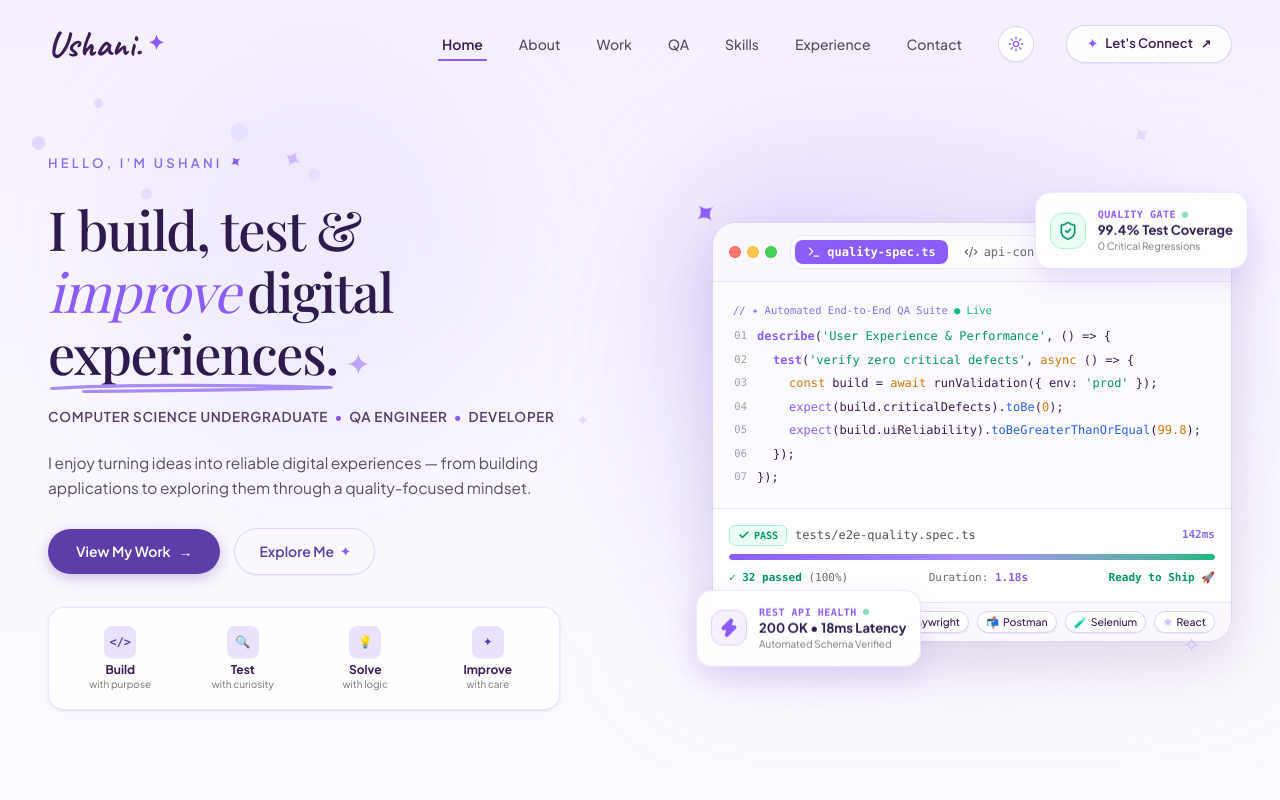
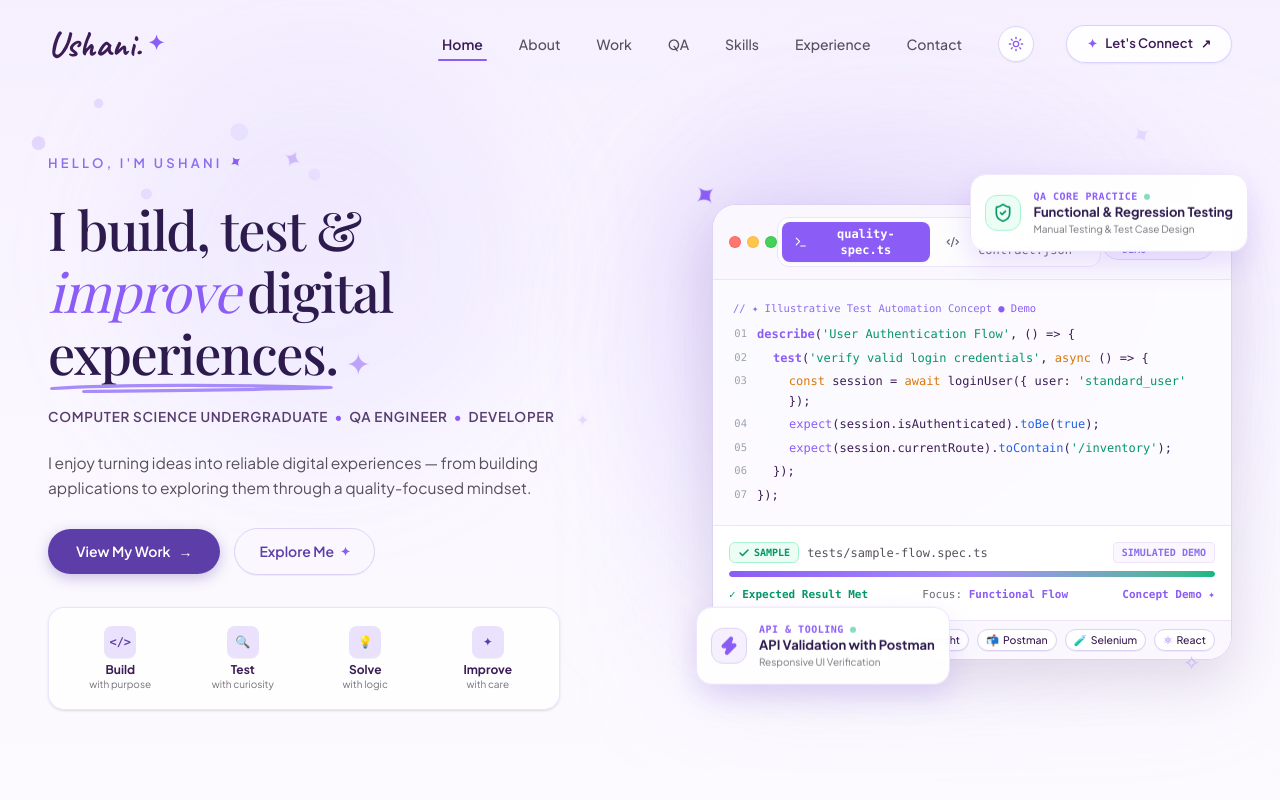
Before and after one commit to code-oshi123/Ushani_Protfolio, a React (Vite) app: page / in a window 1280 px wide. Shown: the top 800 px of the page. Built offline with nearby package versions, Linux system fonts and the light colour scheme; a web font is replaced by a local one.

Commit message:
corrections and cv uploaded

```diff
--- a/src/components/About.jsx
+++ b/src/components/About.jsx
@@ -7,7 +7,7 @@ export default function About() {
     { name: "Problem Solver", icon: "🧠", hint: "Root cause analysis & debugging" },
     { name: "Detail Oriented", icon: "👁️", hint: "Catching pixel & edge discrepancies" },
     { name: "Quick Learner", icon: "⚡", hint: "Rapid adaptation to frameworks & tools" },
-    { name: "Quality Focused", icon: "🎯", hint: "Dedicated to zero-defect standards" },
+    { name: "Quality Focused", icon: "🎯", hint: "Dedicated to thorough verification & defect prevention" },
     { name: "Team Player", icon: "🤝", hint: "Agile & cross-functional collaboration" },
     { name: "Always Curious", icon: "🔍", hint: "Exploring deep system behaviors" }
   ];
--- a/src/components/Experience.jsx
+++ b/src/components/Experience.jsx
@@ -131,16 +131,12 @@ export default function Experience() {
     {
       name: "K.M. Shani Alwis",
       role: "Lecturer",
-      institution: "APIIT Sri Lanka",
-      phone: "0771036300",
-      email: "shani@apiit.lk"
+      institution: "APIIT Sri Lanka"
     },
     {
       name: "Tharaka Dulaj",
       role: "Lecturer",
-      institution: "APIIT Sri Lanka",
-      phone: "0705954188",
-      email: "tharaka@apiit.lk"
+      institution: "APIIT Sri Lanka"
     }
   ];
 
@@ -295,8 +291,8 @@ export default function Experience() {
               Academic &amp; Professional References
             </h3>
           </div>
-          <span className="text-xs font-semibold text-[#8B6EED] dark:text-[#C4B5FD] uppercase tracking-wider">
-            APIIT Sri Lanka Faculty
+          <span className="text-xs font-semibold text-[#8B6EED] dark:text-[#C4B5FD] tracking-wider">
+            Academic references available upon request
           </span>
         </div>
 
@@ -315,13 +311,9 @@ export default function Experience() {
                 </p>
               </div>
 
-              <div className="flex flex-wrap items-center gap-3 pt-2 text-[11px] text-[#2D2633]/80 dark:text-[#C5B9D3] border-t border-[#ECE4FA] dark:border-[#2D2140]">
-                <span className="flex items-center gap-1">
-                  📞 {ref.phone}
-                </span>
-                <span className="flex items-center gap-1">
-                  ✉️ <a href={`mailto:${ref.email}`} className="text-[#5D3EA8] dark:text-[#A78BFA] hover:underline font-semibold">{ref.email}</a>
-                </span>
+              <div className="pt-2 text-[11.5px] text-[#8B6EED] dark:text-[#C4B5FD] font-medium border-t border-[#ECE4FA] dark:border-[#2D2140] flex items-center gap-1.5">
+                <span>✦</span>
+                <span>Contact details available upon request</span>
               </div>
             </div>
           ))}
--- a/src/components/Hero.jsx
+++ b/src/components/Hero.jsx
@@ -1,6 +1,6 @@
 import React, { useState } from 'react';
 import { motion } from 'framer-motion';
-import { Terminal, CheckCircle2, ShieldCheck, Code2, Zap, Play, Check } from 'lucide-react';
+import { Terminal, ShieldCheck, Code2, Zap, Check } from 'lucide-react';
 
 export default function Hero() {
   const [activeTab, setActiveTab] = useState('test');
@@ -254,7 +254,7 @@ export default function Hero() {
               ✧
             </motion.div>
 
-            {/* SATELLITE BADGE 1: Top Right - Quality Gate Passed */}
+            {/* SATELLITE BADGE 1: Top Right - QA Core Practice */}
             <motion.div
               className="absolute -top-5 sm:-top-6 -right-2 sm:-right-4 z-30 bg-white/95 dark:bg-[#1D1629]/95 backdrop-blur-xl border border-[#EDE4FA] dark:border-[#34244D] shadow-[0_12px_28px_rgba(139,92,246,0.18)] dark:shadow-[0_12px_28px_rgba(0,0,0,0.6)] rounded-2xl p-2.5 sm:p-3.5 flex items-center gap-2.5 sm:gap-3 select-none"
               animate={{ y: [0, -7, 0] }}
@@ -266,15 +266,15 @@ export default function Hero() {
               <div>
                 <div className="flex items-center gap-1.5">
                   <span className="text-[9.5px] sm:text-[10px] font-mono font-bold tracking-wider uppercase text-[#8B5CF6] dark:text-[#A78BFA]">
-                    QUALITY GATE
+                    QA CORE PRACTICE
                   </span>
                   <span className="w-1.5 h-1.5 rounded-full bg-[#10B981] animate-pulse" />
                 </div>
                 <div className="text-xs sm:text-[13px] font-bold text-[#2D1B4E] dark:text-[#F5EFFB]">
-                  99.4% Test Coverage
+                  Functional &amp; Regression Testing
                 </div>
                 <div className="text-[9.5px] sm:text-[10px] text-[#2D2633]/65 dark:text-[#C5B9D3]">
-                  0 Critical Regressions
+                  Manual Testing &amp; Test Case Design
                 </div>
               </div>
             </motion.div>
@@ -320,10 +320,10 @@ export default function Hero() {
                   </button>
                 </div>
 
-                {/* Right Status Badge */}
-                <div className="hidden sm:flex items-center gap-1 text-[10.5px] font-mono text-[#059669] dark:text-[#34D399] bg-[#ECFDF5] dark:bg-[#064E3B]/30 px-2 py-0.5 rounded-full border border-[#A7F3D0] dark:border-[#059669]/40 font-semibold">
-                  <Check className="w-3 h-3 stroke-[3]" />
-                  <span>PASSING</span>
+                {/* Simulated Demo Badge */}
+                <div className="flex items-center gap-1 text-[10px] font-mono text-[#8B6EED] dark:text-[#C4B5FD] bg-[#F5EFFE] dark:bg-[#261D35] px-2.5 py-0.5 rounded-full border border-[#DDD3F5] dark:border-[#3D2C54] font-semibold">
+                  <span className="w-1.5 h-1.5 rounded-full bg-[#8B5CF6] dark:bg-[#A78BFA] animate-pulse" />
+                  <span>SIMULATED DEMO</span>
                 </div>
               </div>
 
@@ -332,15 +332,15 @@ export default function Hero() {
                 {activeTab === 'test' ? (
                   <div className="space-y-1 text-[#3B1C54] dark:text-[#F5EFFB] min-w-[280px]">
                     <div className="text-[#8B6EED] dark:text-[#C4B5FD] text-[10.5px] pb-1 select-none flex items-center gap-1.5">
-                      <span>// ✦ Automated End-to-End QA Suite</span>
-                      <span className="text-[#10B981]">● Live</span>
+                      <span>// ✦ Illustrative Test Automation Concept</span>
+                      <span className="text-[#8B5CF6] dark:text-[#A78BFA]">● Demo</span>
                     </div>
 
                     <div className="flex">
                       <span className="w-5 sm:w-6 text-[#9CA3AF] dark:text-[#6B5B82] select-none text-right pr-2.5 text-[10.5px]">01</span>
                       <p>
                         <span className="text-[#8B5CF6] dark:text-[#A78BFA] font-bold">describe</span>
-                        (<span className="text-[#059669] dark:text-[#34D399]">'User Experience &amp; Performance'</span>, () =&gt; &#123;
+                        (<span className="text-[#059669] dark:text-[#34D399]">'User Authentication Flow'</span>, () =&gt; &#123;
                       </p>
                     </div>
 
@@ -348,28 +348,28 @@ export default function Hero() {
                       <span className="w-5 sm:w-6 text-[#9CA3AF] dark:text-[#6B5B82] select-none text-right pr-2.5 text-[10.5px]">02</span>
                       <p className="pl-3 sm:pl-4">
                         <span className="text-[#8B5CF6] dark:text-[#A78BFA] font-bold">test</span>
-                        (<span className="text-[#059669] dark:text-[#34D399]">'verify zero critical defects'</span>, <span className="text-[#D97706] dark:text-[#FBBF24]">async</span> () =&gt; &#123;
+                        (<span className="text-[#059669] dark:text-[#34D399]">'verify valid login credentials'</span>, <span className="text-[#D97706] dark:text-[#FBBF24]">async</span> () =&gt; &#123;
                       </p>
                     </div>
 
                     <div className="flex">
                       <span className="w-5 sm:w-6 text-[#9CA3AF] dark:text-[#6B5B82] select-none text-right pr-2.5 text-[10.5px]">03</span>
                       <p className="pl-6 sm:pl-8">
-                        <span className="text-[#D97706] dark:text-[#FBBF24]">const</span> build = <span className="text-[#D97706] dark:text-[#FBBF24]">await</span> runValidation(&#123; env: <span className="text-[#059669] dark:text-[#34D399]">'prod'</span> &#125;);
+                        <span className="text-[#D97706] dark:text-[#FBBF24]">const</span> session = <span className="text-[#D97706] dark:text-[#FBBF24]">await</span> loginUser(&#123; user: <span className="text-[#059669] dark:text-[#34D399]">'standard_user'</span> &#125;);
                       </p>
                     </div>
 
                     <div className="flex">
                       <span className="w-5 sm:w-6 text-[#9CA3AF] dark:text-[#6B5B82] select-none text-right pr-2.5 text-[10.5px]">04</span>
                       <p className="pl-6 sm:pl-8">
-                        <span className="text-[#8B5CF6] dark:text-[#A78BFA]">expect</span>(build.criticalDefects).<span className="text-[#2563EB] dark:text-[#60A5FA]">toBe</span>(<span className="text-[#D97706] dark:text-[#FBBF24]">0</span>);
+                        <span className="text-[#8B5CF6] dark:text-[#A78BFA]">expect</span>(session.isAuthenticated).<span className="text-[#2563EB] dark:text-[#60A5FA]">toBe</span>(<span className="text-[#2563EB] dark:text-[#60A5FA]">true</span>);
                       </p>
                     </div>
 
                     <div className="flex">
                       <span className="w-5 sm:w-6 text-[#9CA3AF] dark:text-[#6B5B82] select-none text-right pr-2.5 text-[10.5px]">05</span>
                       <p className="pl-6 sm:pl-8">
-                        <span className="text-[#8B5CF6] dark:text-[#A78BFA]">expect</span>(build.uiReliability).<span className="text-[#2563EB] dark:text-[#60A5FA]">toBeGreaterThanOrEqual</span>(<span className="text-[#D97706] dark:text-[#FBBF24]">99.8</span>);
+                        <span className="text-[#8B5CF6] dark:text-[#A78BFA]">expect</span>(session.currentRoute).<span className="text-[#2563EB] dark:text-[#60A5FA]">toContain</span>(<span className="text-[#059669] dark:text-[#34D399]">'/inventory'</span>);
                       </p>
                     </div>
 
@@ -386,24 +386,24 @@ export default function Hero() {
                 ) : (
                   <div className="space-y-1 text-[#3B1C54] dark:text-[#F5EFFB] min-w-[280px]">
                     <div className="text-[#8B6EED] dark:text-[#C4B5FD] text-[10.5px] pb-1 select-none flex items-center gap-1.5">
-                      <span>// ✦ REST API Contract &amp; Schema Validation</span>
-                      <span className="text-[#10B981]">● 200 OK</span>
+                      <span>// ✦ Illustrative API Verification Schema</span>
+                      <span className="text-[#8B5CF6] dark:text-[#A78BFA]">● Demo</span>
                     </div>
                     <div className="text-[#6B7280] dark:text-[#A78BFA]">&#123;</div>
                     <div className="pl-3 sm:pl-4">
-                      <span className="text-[#8B5CF6] dark:text-[#C4B5FD]">"service"</span>: <span className="text-[#059669] dark:text-[#34D399]">"quality-core-api"</span>,
+                      <span className="text-[#8B5CF6] dark:text-[#C4B5FD]">"service"</span>: <span className="text-[#059669] dark:text-[#34D399]">"inventory-api"</span>,
                     </div>
                     <div className="pl-3 sm:pl-4">
-                      <span className="text-[#8B5CF6] dark:text-[#C4B5FD]">"status"</span>: <span className="text-[#D97706] dark:text-[#FBBF24]">200</span>,
+                      <span className="text-[#8B5CF6] dark:text-[#C4B5FD]">"method"</span>: <span className="text-[#059669] dark:text-[#34D399]">"GET"</span>,
                     </div>
                     <div className="pl-3 sm:pl-4">
-                      <span className="text-[#8B5CF6] dark:text-[#C4B5FD]">"responseTime"</span>: <span className="text-[#059669] dark:text-[#34D399]">"18ms"</span>,
+                      <span className="text-[#8B5CF6] dark:text-[#C4B5FD]">"expectedStatus"</span>: <span className="text-[#D97706] dark:text-[#FBBF24]">200</span>,
                     </div>
                     <div className="pl-3 sm:pl-4">
-                      <span className="text-[#8B5CF6] dark:text-[#C4B5FD]">"automatedTestsPassed"</span>: <span className="text-[#D97706] dark:text-[#FBBF24]">32</span>,
+                      <span className="text-[#8B5CF6] dark:text-[#C4B5FD]">"validationTool"</span>: <span className="text-[#059669] dark:text-[#34D399]">"Postman"</span>,
                     </div>
                     <div className="pl-3 sm:pl-4">
-                      <span className="text-[#8B5CF6] dark:text-[#C4B5FD]">"readyToDeploy"</span>: <span className="text-[#2563EB] dark:text-[#60A5FA]">true</span>
+                      <span className="text-[#8B5CF6] dark:text-[#C4B5FD]">"focus"</span>: <span className="text-[#059669] dark:text-[#34D399]">"Schema &amp; Payload Structure"</span>
                     </div>
                     <div className="text-[#6B7280] dark:text-[#A78BFA]">&#125;</div>
                   </div>
@@ -416,14 +416,14 @@ export default function Hero() {
                   <div className="flex items-center gap-2">
                     <span className="inline-flex items-center gap-1 px-2 py-0.5 rounded-md bg-[#ECFDF5] dark:bg-[#064E3B]/40 border border-[#A7F3D0] dark:border-[#059669]/50 text-[10px] font-mono font-bold text-[#059669] dark:text-[#34D399]">
                       <Check className="w-3 h-3 stroke-[3]" />
-                      PASS
+                      SAMPLE
                     </span>
                     <span className="text-[11.5px] sm:text-xs font-mono font-medium text-[#2D2633]/80 dark:text-[#C5B9D3]">
-                      tests/e2e-quality.spec.ts
+                      tests/sample-flow.spec.ts
                     </span>
                   </div>
-                  <span className="text-[10.5px] sm:text-[11px] font-mono text-[#8B6EED] dark:text-[#A78BFA] font-semibold">
-                    142ms
+                  <span className="text-[10px] font-mono text-[#8B6EED] dark:text-[#A78BFA] font-semibold bg-[#FAF8FE] dark:bg-[#261D35] px-2 py-0.5 rounded border border-[#EDE4FA] dark:border-[#3D2C54]">
+                    SIMULATED DEMO
                   </span>
                 </div>
 
@@ -439,9 +439,9 @@ export default function Hero() {
 
                 {/* Summary Row */}
                 <div className="flex flex-wrap items-center justify-between gap-2 pt-0.5 text-[10.5px] sm:text-[11px] font-mono text-[#2D2633]/70 dark:text-[#C5B9D3]">
-                  <span><strong className="text-[#059669] dark:text-[#34D399]">✓ 32 passed</strong> (100%)</span>
-                  <span>Duration: <strong className="text-[#8B5CF6] dark:text-[#A78BFA]">1.18s</strong></span>
-                  <span className="text-[#059669] dark:text-[#34D399] font-semibold">Ready to Ship 🚀</span>
+                  <span><strong className="text-[#059669] dark:text-[#34D399]">✓ Expected Result Met</strong></span>
+                  <span>Focus: <strong className="text-[#8B5CF6] dark:text-[#A78BFA]">Functional Flow</strong></span>
+                  <span className="text-[#8B5CF6] dark:text-[#C4B5FD] font-semibold">Concept Demo ✦</span>
                 </div>
               </div>
 
@@ -467,7 +467,7 @@ export default function Hero() {
               </div>
             </motion.div>
 
-            {/* SATELLITE BADGE 2: Bottom Left - API & Response Latency */}
+            {/* SATELLITE BADGE 2: Bottom Left - API & Tooling */}
             <motion.div
               className="absolute -bottom-5 sm:-bottom-6 -left-2 sm:-left-4 z-30 bg-white/95 dark:bg-[#1D1629]/95 backdrop-blur-xl border border-[#EDE4FA] dark:border-[#34244D] shadow-[0_12px_28px_rgba(139,92,246,0.18)] dark:shadow-[0_12px_28px_rgba(0,0,0,0.6)] rounded-2xl p-2.5 sm:p-3.5 flex items-center gap-2.5 sm:gap-3 select-none"
               animate={{ y: [0, 7, 0] }}
@@ -479,15 +479,15 @@ export default function Hero() {
               <div>
                 <div className="flex items-center gap-1.5">
                   <span className="text-[9.5px] sm:text-[10px] font-mono font-bold tracking-wider uppercase text-[#8B5CF6] dark:text-[#A78BFA]">
-                    REST API HEALTH
+                    API &amp; TOOLING
                   </span>
                   <span className="w-1.5 h-1.5 rounded-full bg-[#10B981] animate-pulse" />
                 </div>
                 <div className="text-xs sm:text-[13px] font-bold text-[#2D1B4E] dark:text-[#F5EFFB]">
-                  200 OK • 18ms Latency
+                  API Validation with Postman
                 </div>
                 <div className="text-[9.5px] sm:text-[10px] text-[#2D2633]/65 dark:text-[#C5B9D3]">
-                  Automated Schema Verified
+                  Responsive UI Verification
                 </div>
               </div>
             </motion.div>
--- a/src/components/QaCaseStudy.jsx
+++ b/src/components/QaCaseStudy.jsx
@@ -106,8 +106,8 @@ export default function QaCaseStudy() {
                     <div className="bg-gradient-to-r from-[#8B5CF6] to-emerald-500 h-full w-full rounded-full" />
                   </div>
                   <div className="flex justify-between text-[10px] text-[#2D2633]/65 dark:text-[#C5B9D3]/70 pt-0.5">
-                    <span>AUTH-01 to AUTH-04</span>
-                    <span>0 Defects / 0 Blockers</span>
+                    <span>TC_LOGIN_001 to 004</span>
+                    <span>4 of 4 Scenarios Passed</span>
                   </div>
                 </div>
 
@@ -185,8 +185,8 @@ export default function QaCaseStudy() {
                 <span className="text-[10px] text-[#2D2633]/65 dark:text-[#C5B9D3]/70 font-medium">Expected Outcome</span>
               </div>
               <div className="bg-white/80 dark:bg-[#17111F] border border-[#ECE4FA] dark:border-[#2D2140] p-2.5 rounded-xl text-center">
-                <span className="block text-base sm:text-lg font-serif font-bold text-[#5D3EA8] dark:text-[#C4B5FD]">0 Defects</span>
-                <span className="text-[10px] text-[#2D2633]/65 dark:text-[#C5B9D3]/70 font-medium">Accurate Validation</span>
+                <span className="block text-base sm:text-lg font-serif font-bold text-[#5D3EA8] dark:text-[#C4B5FD]">4 / 4 Passed</span>
+                <span className="text-[10px] text-[#2D2633]/65 dark:text-[#C5B9D3]/70 font-medium">Observed vs Expected</span>
               </div>
             </div>
 
--- a/src/components/QaSection.jsx
+++ b/src/components/QaSection.jsx
@@ -66,7 +66,7 @@ export default function QaSection() {
       name: "IMPROVE",
       title: "Regression & Continuous Enhancement",
       tagline: "Ensuring long-term product stability with every release",
-      desc: "Retest resolved tickets, run full regression test suites to guarantee zero side-effects, and collaborate with engineering to strengthen test coverage.",
+      desc: "Retest resolved tickets, run full regression test suites to catch potential side-effects early, and collaborate with engineering to strengthen test coverage.",
       activities: [
         "Fix Verification & Regression Testing",
         "Smoke & Sanity Testing for Release Candidates",
@@ -313,7 +313,7 @@ export default function QaSection() {
               </motion.span>
               <div className="text-left pr-2">
                 <div className="text-xs font-bold text-[#3B1C54] dark:text-[#F5EFFB]">Detail-Oriented</div>
-                <div className="text-[10px] text-[#8B6EED] dark:text-[#C4B5FD] font-semibold">Zero-Bug Standard</div>
+                <div className="text-[10px] text-[#8B6EED] dark:text-[#C4B5FD] font-semibold">Quality-First Focus</div>
               </div>
             </div>
           </div>
```
Also changed, not shown: src/components/QaCaseStudyModal.jsx (+35 -32 lines), 2 other files (tests, documents, lock files or other folders).
